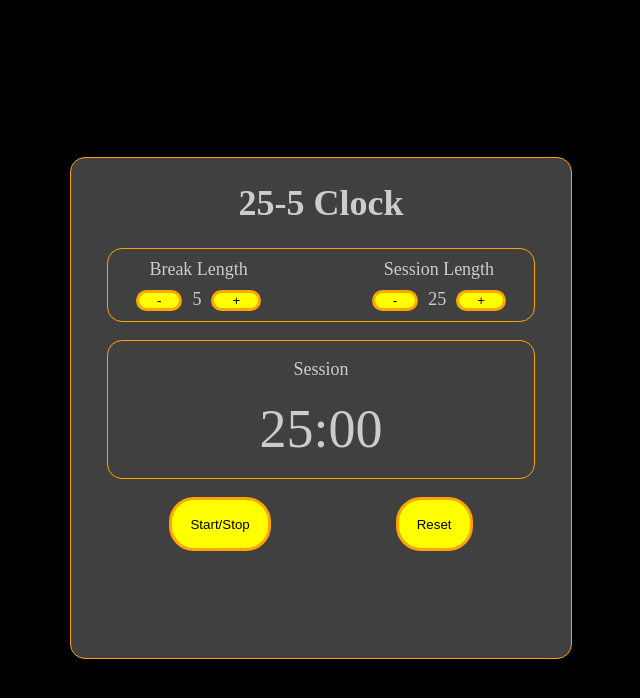
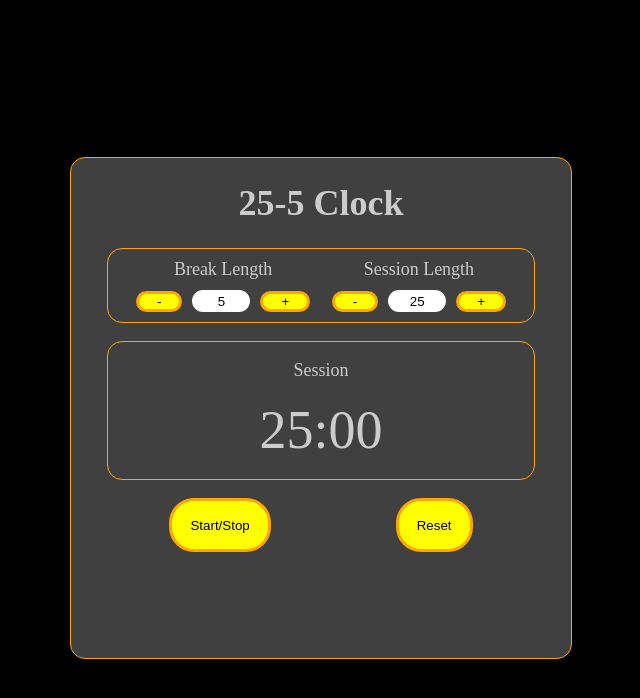
Before and after one commit to self-related/react-25-5-clock, a React (Vite) app: page / in a window 1280 px wide. Shown: the top 698 px of the page, without its empty margins (319-959 px from the left). Built offline with nearby package versions, Linux system fonts and the light colour scheme.

Commit message:
feat: добавлены поля для изменения времени вручную

```diff
--- a/src/App.css
+++ b/src/App.css
@@ -71,3 +71,14 @@
 .counting {
   background-color: green !important;
 }
+
+.time-input {
+  width: 3rem;
+  height: 1.1rem;
+  text-align: center;
+  border: none;
+}
+
+.time-input:focus {
+  outline: 2px solid red;
+}
--- a/src/App.jsx
+++ b/src/App.jsx
@@ -48,6 +48,10 @@ function App() {
     }
   };
 
+  const updateTimerTime = () => {
+
+  }
+
   const adjustTime = (timeToChange, changeMode) => {
     if (isCounting) { return; }
 
@@ -72,6 +76,30 @@ function App() {
     }
   };
 
+  const updateTime = (timeToChange, value) => {
+    if (isCounting || value > 60 || isNaN(value)) { return; }
+
+    let valueMiliseconds = value * 60_000;
+
+    //если время меньше 3-х секунд - сделать 3 секунды
+    if (valueMiliseconds < 3_000) {
+      valueMiliseconds = 3_000;
+    }
+
+    if (timeToChange === 'session-length') {
+      setSessionTime(valueMiliseconds);
+      if (isSession) {
+        setTimerTime(valueMiliseconds);
+      }
+    } else {
+      setBreakTime(valueMiliseconds);
+      if (!isSession) {
+        setTimerTime(valueMiliseconds);
+      }
+
+    }
+  };
+
   const reset = () => {
     setSessionTime(1_500_000);
     setBreakTime(300_000);
@@ -88,7 +116,7 @@ function App() {
   return (
     <div id="app">
       <h1>25-5 Clock</h1>
-      <Controls breakTime={breakTime} sessionTime={sessionTime} adjustTime={adjustTime}/>
+      <Controls breakTime={breakTime} sessionTime={sessionTime} adjustTime={adjustTime} updateTime={updateTime}/>
       <Timer isSession={isSession} timerTime={timerTime}/>
       <Buttons isCounting={isCounting} startStopTimer={startStopTimer} reset={reset}/>
       <audio id='beep' src='https://cdn.freecodecamp.org/testable-projects-fcc/audio/BeepSound.wav' ref={audioRef}></audio>
--- a/src/components/Controls.jsx
+++ b/src/components/Controls.jsx
@@ -1,21 +1,37 @@
-export default function Controls({ breakTime, sessionTime, adjustTime }) {
+export default function Controls({ breakTime, sessionTime, adjustTime, updateTime }) {
     const handleClick = (timeToChange, changeMode) => (_event) => {
       adjustTime(timeToChange, changeMode);
     };
 
+    const handleInputChange = (event) => {
+      const timeToChange = event.target.id;
+      const time = Number(event.target.value);
+      console.log(time);
+      updateTime(timeToChange, time);
+    };
+
+    //отображать только минуты в полях ввода
+    let breakTimeMinutes = breakTime /  60_000;
+    if (breakTimeMinutes < 1) {
+      breakTimeMinutes = 0;
+    }
+    let sessionTimeMinutes = sessionTime /  60_000;
+    if (sessionTimeMinutes < 1) {
+      sessionTimeMinutes = 0;
+    }
 
     return (
       <div id='controls' className='center'>
         <div>
           <p id='break-label'>Break Length</p>
           <button id='break-decrement' onClick={handleClick('break', '-')}>-</button>
-          <span id='break-length'>{breakTime / 60_000}</span>
+          <input id='break-length' className="time-input" value={breakTimeMinutes} onChange={handleInputChange}/>
           <button id='break-increment' onClick={handleClick('break', '+')}>+</button>
         </div>
         <div>
           <p id='session-label'>Session Length</p>
           <button id='session-decrement' onClick={handleClick('session', '-')}>-</button>
-          <span id='session-length'>{sessionTime / 60_000}</span>
+          <input id='session-length' className="time-input" value={sessionTimeMinutes} onChange={handleInputChange} />
           <button id='session-increment' onClick={handleClick('session', '+')}>+</button>
         </div>
       </div>
```
